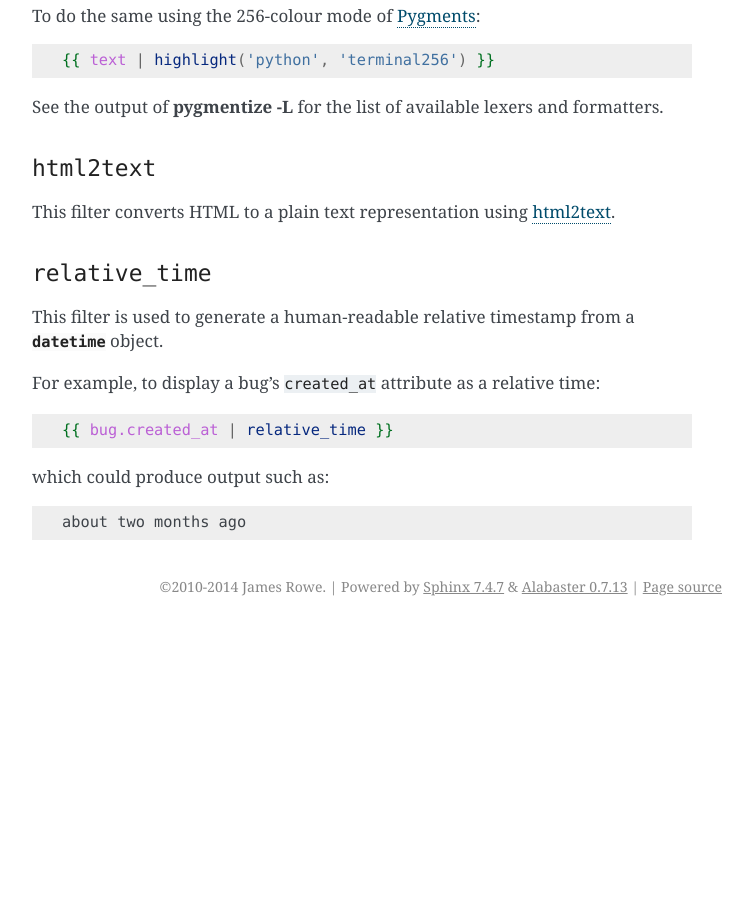
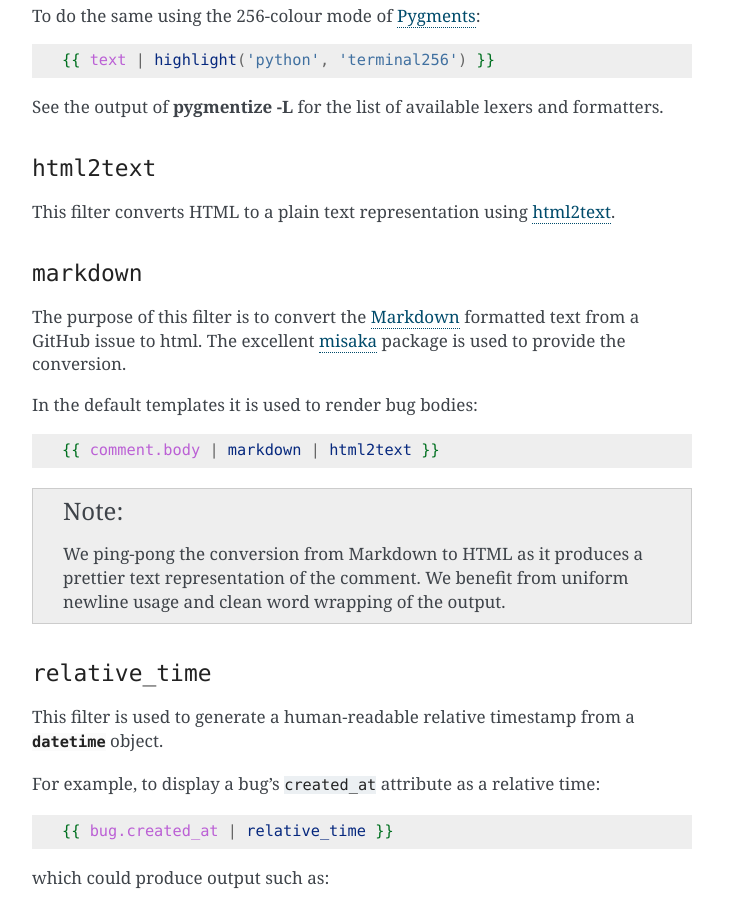
Before and after one commit to JNRowe/hubugs, a Sphinx documentation site: the page built from doc/templates.rst, in a window 1280 px wide and 900 px high, scrolled down 4234 px. Shown: the whole window, without its empty margins (388-1140 px from the left). Built offline with Sphinx 7.4.7, drawn with Linux system fonts in a browser that asks for light colours; before the commit the page ends 4860 px from its top, so only the background shows below that.

Commit message:
Revert "Removed misaka filter, as it isn't needed anymore."
This reverts commit 17496ab0f03a76b19a04315d74077b8cb8cf54ac.

```diff
--- a/README.rst
+++ b/README.rst
@@ -20,7 +20,7 @@ Requirements
 
 ``hubugs`` requires Python_ v2.6 or newer, including Python 3.  ``hubugs``'s
 mandatory dependencies outside of the standard library are aaargh_, blessings_,
-configobj_, html2text_, httplib2_, Jinja_ and Pygments_.
+configobj_, html2text_, httplib2_, Jinja_, misaka_ and Pygments_.
 
 Configuration
 -------------
@@ -89,6 +89,7 @@ reproduce the problem, or even better a patch!
 .. _Jinja: http://jinja.pocoo.org/
 .. _html2text: https://crate.io/packages/html2text/
 .. _httplib2: https://crate.io/packages/httplib2
+.. _misaka: https://crate.io/packages/misaka/
 .. _Pygments: http://pygments.org/
 .. _OAuth: http://oauth.net/
 .. _GitHub settings: https://github.com/settings/applications/
--- a/doc/install.rst
+++ b/doc/install.rst
@@ -35,4 +35,5 @@ steps::
 * :pypi:`html2text` is used formatting HTML for the terminal
 * :pypi:`httplib2` for HTTP communications
 * :pypi:`Jinja2` for templating
+* :pypi:`misaka` is used for converting issue text to HTML
 * :pypi:`Pygments` for syntax highlighting in template output
--- a/doc/templates.rst
+++ b/doc/templates.rst
@@ -214,6 +214,24 @@ formatters.
 
 This filter converts HTML to a plain text representation using html2text_.
 
+.. _markdown-label:
+
+``markdown``
+''''''''''''
+
+The purpose of this filter is to convert the Markdown_ formatted text from
+a GitHub issue to html.  The excellent misaka_ package is used to provide the
+conversion.
+
+In the default templates it is used to render bug bodies::
+
+    {{ comment.body | markdown | html2text }}
+
+.. note::
+   We ping-pong the conversion from Markdown to HTML as it produces a prettier
+   text representation of the comment.  We benefit from uniform newline usage
+   and clean word wrapping of the output.
+
 ``relative_time``
 '''''''''''''''''
 
@@ -236,3 +254,5 @@ which could produce output such as::
 .. _built-in filters: http://jinja.pocoo.org/docs/templates/#list-of-builtin-filters
 .. _Pygments: http://pygments.org/
 .. _html2text: https://crate.io/packages/html2text/
+.. _Markdown: http://daringfireball.net/projects/markdown/
+.. _misaka: https://crate.io/packages/misaka/
```
Also changed, not shown: 3 other files.
